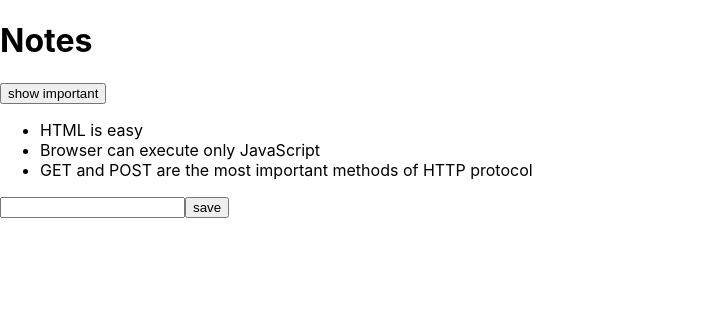
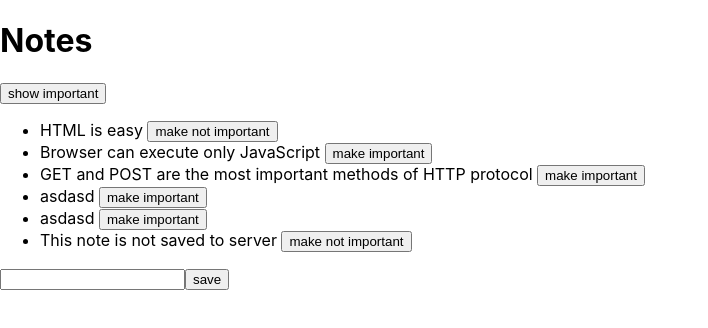
Before and after one commit to joseteamonly/coursereact, a React (Create React App) app: page / in a window 1280 px wide. Shown: the top 328 px of the page, without its empty margins (0-708 px from the left). Built offline with nearby package versions, Linux system fonts and the light colour scheme; data requests are answered from the project's data file; the HTML template or start-up script is replaced by a standard one.

Commit message:
alterando datos del servidor

```diff
--- a/db.json
+++ b/db.json
@@ -16,7 +16,19 @@
       "id": 3,
       "content": "GET and POST are the most important methods of HTTP protocol",
       "date": "2019-05-30T19:20:14.298Z",
-        "important": true
+      "important": false
+    },
+    {
+      "content": "asdasd",
+      "date": "2024-03-19T01:30:47.955Z",
+      "important": false,
+      "id": 4
+    },
+    {
+      "content": "asdasd",
+      "date": "2024-03-19T01:30:49.600Z",
+      "important": false,
+      "id": 5
     }
   ]
 }
--- a/src/App.js
+++ b/src/App.js
@@ -1,6 +1,7 @@
 import React, { useState, useEffect } from 'react'
-import axios from 'axios'
+
 import Note from './components/Note'
+import noteService from './services/notes'
 
 const App = () => {
     const [notes, setNotes] = useState([])
@@ -8,12 +9,11 @@
     const [showAll, setShowAll] = useState(true)
     useEffect(() => {
       console.log('effect')
-      axios
-        .get('http://localhost:3001/notes')
-        .then(response => {
-          console.log('promise fulfilled')
-          setNotes(response.data)
-        })
+      noteService
+      .getAll()
+      .then(initialNotes => {
+        setNotes(initialNotes)
+      })
     }, [])
 
     console.log('render', notes.length, 'notes')
@@ -31,14 +31,35 @@
             important: Math.random() < 0.5,
             id: notes.length + 1,
           }
+          noteService
+          .create(noteObject)
+          .then(returnedNote => {
+            setNotes(notes.concat(returnedNote))
+            setNewNote('')
+          })
 
-          setNotes(notes.concat(noteObject))
-          setNewNote('')
     }
 
     const notesToShow = showAll
     ? notes
     : notes.filter(note => note.important)
+
+    const toggleImportanceOf = (id) => {
+      const note = notes.find(n => n.id === id)
+      const changedNote = { ...note, important: !note.important }
+
+      noteService
+      .update(id, changedNote)
+      .then(returnedNote => {
+        setNotes(notes.map(note => note.id !== id ? note : returnedNote))
+      }).catch(error => {
+        alert(
+          `the note '${note.content}' was already deleted from server`
+        )
+        setNotes(notes.filter(n => n.id !== id))
+      })
+      console.log(`importance of ${id} needs to be toggled`)
+    }
 
   return (
     <div>
@@ -50,7 +71,7 @@
       </div>
       <ul>
        {notesToShow.map(note => (
-          <Note key={note.id} note={note} />
+          <Note key={note.id} note={note} toggleImportance={() => toggleImportanceOf(note.id)} />
         ))}
       </ul>
       <form onSubmit={addNote}>
--- a/src/components/Note.js
+++ b/src/components/Note.js
@@ -1,7 +1,9 @@
 import React from 'react'
 
-const Note = ({ note }) => {
-  return <li>{note.content}</li>
+const Note = ({ note, toggleImportance }) => {
+  const label = note.important
+    ? 'make not important' : 'make important'
+  return <li>{note.content} <button onClick={toggleImportance}>{label}</button></li>
 }
 
 export default Note
--- /dev/null
+++ b/src/services/notes.js
@@ -0,0 +1,28 @@
+import axios from 'axios'
+const baseUrl = 'http://localhost:3002/notes'
+
+const getAll = () => {
+    const request = axios.get(baseUrl)
+    const nonExisting = {
+        id: 10000,
+        content: 'This note is not saved to server',
+        important: true,
+      }
+      return request.then(response => response.data.concat(nonExisting))
+}
+
+const create = newObject => {
+    const request = axios.post(baseUrl, newObject)
+    return request.then(response => response.data)
+}
+
+const update = (id, newObject) => {
+  const request = axios.put(`${baseUrl}/${id}`, newObject)
+  return request.then(response => response.data)
+}
+
+export default {
+  getAll,
+  create,
+  update
+}
```
Lines whose indentation alone changed are shown as unchanged.
